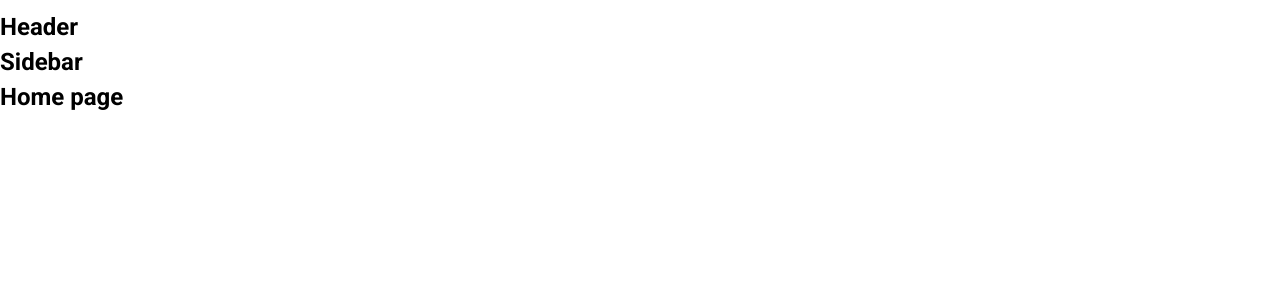
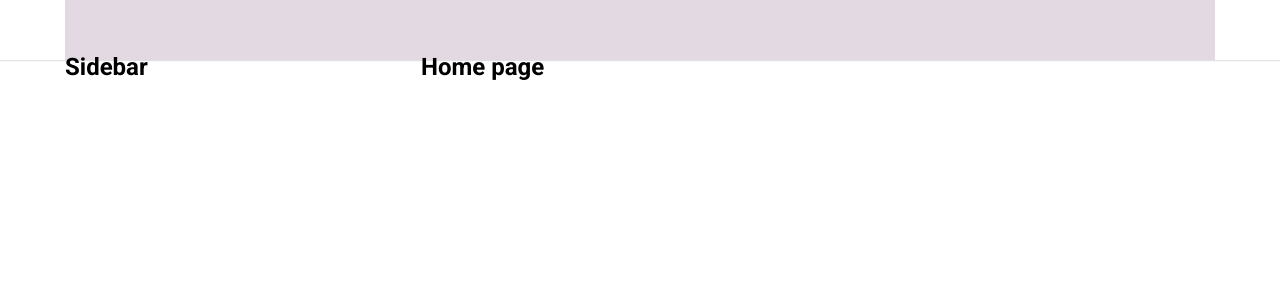
Before and after one commit to krlinh/tiktok-ui, a React (Create React App) app: page / in a window 1280 px wide. Shown: the top 300 px of the page. Built offline with nearby package versions, Linux system fonts and the light colour scheme.

Commit message:
c6 - Dựng khung Layout mặc định

```diff
--- a/package.json
+++ b/package.json
@@ -6,6 +6,7 @@
     "@testing-library/jest-dom": "^5.16.5",
     "@testing-library/react": "^13.4.0",
     "@testing-library/user-event": "^13.5.0",
+    "classnames": "^2.3.2",
     "normalize.css": "^8.0.1",
     "react": "^18.2.0",
     "react-dom": "^18.2.0",
--- a/src/components/GlobalStyles/GlobalStyles.scss
+++ b/src/components/GlobalStyles/GlobalStyles.scss
@@ -2,9 +2,14 @@
 @import url('https://fonts.googleapis.com/css2?family=Roboto:ital,wght@0,100;0,300;0,400;0,500;0,700;0,900;1,100;1,300;1,400;1,500;1,700;1,900&display=swap');
 :root {
     --primary: #fe2c55;
+    //Default layout
+    --default-layout-header-height: 60px;
+    --default-layout-width: 1150px;
 }
 * {
     box-sizing: border-box;
+    margin: 0;
+    padding: 0;
 }
 html {
     font-size: 62.5%;
--- /dev/null
+++ b/src/components/Layouts/DefaultLayout/DefaultLayout.module.scss
@@ -0,0 +1,12 @@
+.wrapper {
+    display: flex;
+    flex-direction: column;
+    align-items: center;
+}
+.container {
+    width: var(--default-layout-width, 1150px);
+    display: flex;
+}
+.content {
+    flex: 1;
+}
--- /dev/null
+++ b/src/components/Layouts/DefaultLayout/Sidebar/Sidebar.module.scss
@@ -0,0 +1,3 @@
+.wrapper {
+    width: 356px;
+}
--- a/src/components/Layouts/DefaultLayout/Sidebar/index.js
+++ b/src/components/Layouts/DefaultLayout/Sidebar/index.js
@@ -1,7 +1,10 @@
+import classNames from 'classnames/bind';
+import styles from './Sidebar.module.scss';
+const cx = classNames.bind(styles);
 function Sidebar() {
     return (
-        <aside>
-            <h2>Sidebar</h2>
+        <aside className={cx('wrapper')}>
+            <h2 className={cx('content')}>Sidebar</h2>
         </aside>
     );
 }
--- a/src/components/Layouts/DefaultLayout/index.js
+++ b/src/components/Layouts/DefaultLayout/index.js
@@ -1,13 +1,16 @@
 import Header from '~/components/Layouts/components/Header';
 import Sidebar from './Sidebar';
+import classNames from 'classnames/bind';
+import styles from './DefaultLayout.module.scss';
+const cx = classNames.bind(styles);
 
 function DefaultLayout({ children }) {
     return (
-        <div>
+        <div className={cx('wrapper')}>
             <Header />
-            <div className="container">
+            <div className={cx('container')}>
                 <Sidebar />
-                <div className="content">{children}</div>
+                <div className={cx('content')}>{children}</div>
             </div>
         </div>
     );
--- /dev/null
+++ b/src/components/Layouts/components/Header/Header.module.scss
@@ -0,0 +1,12 @@
+.wrapper {
+    height: var(--default-layout-header-height, 60px);
+    width: 100%;
+    display: flex;
+    justify-content: center;
+    box-shadow: 0px 1px 1px rgb(0 0 0 / 12%);
+}
+.content {
+    height: 100%;
+    background-color: rgb(226, 217, 226);
+    width: var(--default-layout-width, 1150px);
+}
--- a/src/components/Layouts/components/Header/index.js
+++ b/src/components/Layouts/components/Header/index.js
@@ -1,5 +1,12 @@
+import classNames from 'classnames/bind';
+import styles from './Header.module.scss';
+const cx = classNames.bind(styles);
 function Header() {
-    return <h2>Header</h2>;
+    return (
+        <header className={cx('wrapper')}>
+            <div className={cx('content')}></div>
+        </header>
+    );
 }
 
 export default Header;
```
Also changed, not shown: 1 other file (tests, documents, lock files or other folders).
